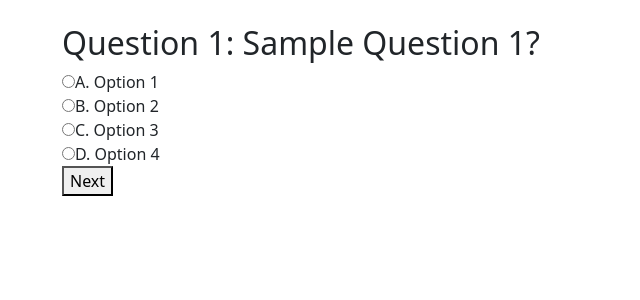
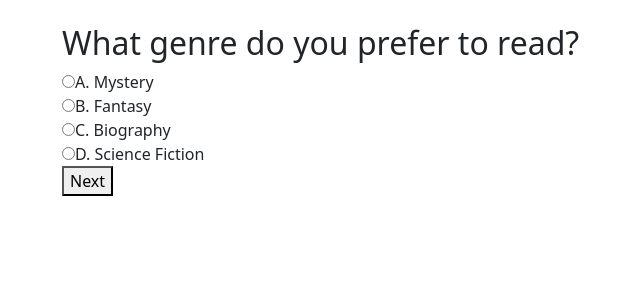
Before and after one commit to PBP-C2/RavenReads, a Django app: page /magic_quiz/ in a window 1280 px wide. Shown: the part 57-357 px from the top of the page, without its empty margins (20-660 px from the left). Run offline with Django 4.2, Linux system fonts and the light colour scheme.

Commit message:
Book recommendation hasil quiz

```diff
--- a/main/templates/magic_quiz.html
+++ b/main/templates/magic_quiz.html
@@ -35,24 +35,95 @@
 
         const questions = [
             {
-                question: "Question 1: Sample Question 1?",
+                question: "What genre do you prefer to read?",
                 options: [
-                    { option: "Option 1", value: 2 },
-                    { option: "Option 2", value: 5 },
-                    { option: "Option 3", value: 7 },
-                    { option: "Option 4", value: 10 }
+                    { option: "Mystery", value: 2 },
+                    { option: "Fantasy", value: 5 },
+                    { option: "Biography", value: 7 },
+                    { option: "Science Fiction", value: 10 }
                 ]
             },
             {
-                question: "Question 2: Sample Question 2?",
+                question: "Do you prefer standalone novels or book series?",
                 options: [
-                    { option: "Option 1", value: 2 },
-                    { option: "Option 2", value: 5 },
-                    { option: "Option 3", value: 7 },
-                    { option: "Option 4", value: 10 }
+                    { option: "Standalone Novels", value: 2 },
+                    { option: "Book Series", value: 5 },
+                    { option: "I like both equally", value: 7 },
+                    { option: "I don't have a preference", value: 10}
                 ]
             },
-            // Add more questions here...
+            {
+                question: "What kind of setting do you enjoy in a book?",
+                options: [
+                    { option: "Imaginary Worlds", value: 2 },
+                    { option: "Futuristic Worlds", value: 5 },
+                    { option: "Historical Settings", value: 7 },
+                    { option: "Realistic Settings", value: 10 }
+                ]
+            },
+            {
+                question: "Which type of protagonist do you prefer?",
+                options: [
+                    { option: "Flawed and complex characters", value: 2 },
+                    { option: "Heroic and virtuous characters", value: 5 },
+                    { option: "Anti-heroes", value: 7 },
+                    { option: "Real-life figures", value: 10 }
+                ]
+            },
+            {
+                question: "What length of book do you usually prefer?",
+                options: [
+                    { option: "Short Novels", value: 2 },
+                    { option: "Moderate Length Novels", value: 5 },
+                    { option: "Long Epics", value: 7 },
+                    { option: "I don't have a preference", value: 10}
+                ]
+            },
+            {
+                question: "Which plot element appeals to you the most?",
+                options: [
+                    { option: "Twists and turns", value: 2 },
+                    { option: "Magic and fantastical elements", value: 5 },
+                    { option: "Technological advancements", value: 7 },
+                    { option: "Real-life challenges and triumphs", value: 10 }
+                ]
+            },
+            {
+                question: "What type of narrative style do you enjoy?",
+                options: [
+                    { option: "First-person narration", value: 2 },
+                    { option: "Third-person limited narration", value: 5 },
+                    { option: "Third-person omniscient narration", value: 7 },
+                    { option: "I don't have a preference", value: 10}
+                ]
+            },
+            {
+                question: "What drives you to keep reading a book?",
+                options: [
+                    { option: "Puzzling mysteries and clues", value: 2 },
+                    { option: "Epic battles and adventures", value: 5 },
+                    { option: "Exploration of futuristic ideas", value: 7 },
+                    { option: "Compelling life stories", value: 10 }
+                ]
+            },
+            {
+                question: "What emotional impact do you prefer from a book?",
+                options: [
+                    { option: "Suspense and thrill", value: 2 },
+                    { option: "Wonder and awe", value: 5 },
+                    { option: "Excitement and adrenaline", value: 7 },
+                    { option: "Reflection and empathy", value: 10 }
+                ]
+            },
+            {
+                question: "Which of the following topics interests you the most?",
+                options: [
+                    { option: "Crime and investigation", value: 2 },
+                    { option: "Magic and mythical creatures", value: 5 },
+                    { option: "Space exploration and futuristic technology", value: 7 },
+                    { option: "Human achievements and struggles", value: 10 }
+                ]
+            }
         ];
 
         function displayQuestion() {
```
